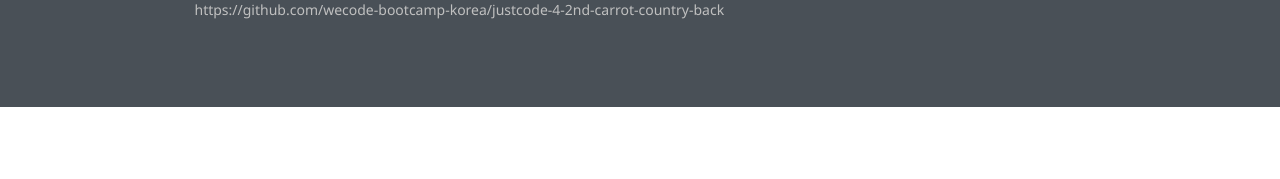
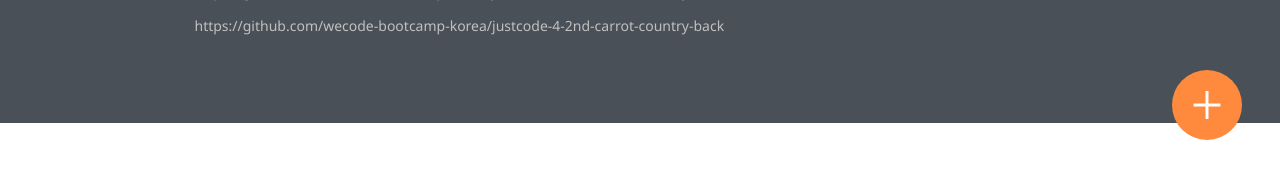
Before and after one commit to wecode-bootcamp-korea/justcode-4-2nd-carrot-country-front, a React (Create React App) app: page /district-info in a window 1280 px wide. Shown: the part 609-788 px from the top of the page. Built offline with nearby package versions, Linux system fonts and the light colour scheme; no server answers.

Commit message:
[add] 글쓰기버튼(SubmitButton)추가

```diff
--- a/src/App.js
+++ b/src/App.js
@@ -6,6 +6,7 @@
 import Footer from 'nav/Footer';
 import Main from 'pages/main/Main';
 import ProductRegister from 'pages/product/ProductRegister';
+import DistrictInfo from 'pages/DistrictInfo/DistrictInfo';
 
 function App() {
   return (
@@ -15,6 +16,7 @@
         <Routes>
           <Route path="/" element={<Main />} />
           <Route path="/product-register" element={<ProductRegister />} />
+          <Route path="/district-info" element={<DistrictInfo />} />
         </Routes>
         <Footer />
       </Provider>
--- /dev/null
+++ b/src/components/buttons/SubmitButton.js
@@ -0,0 +1,156 @@
+import { useState } from 'react';
+import styled, { keyframes, css } from 'styled-components';
+import theme from 'styles/theme';
+import { AiOutlinePlus } from 'react-icons/ai';
+
+function SubmitButton() {
+  const [isListOpen, setIsListOpen] = useState(false);
+  return (
+    <>
+      <Background isListOpen={isListOpen} />
+      <ButtonWrapper>
+        <ContentWrapper isListOpen={isListOpen}>
+          <ListWrapper isListOpen={isListOpen}>
+            <li>📥 내 물건 팔기</li>
+            <li>💌 내 소식 올리기</li>
+          </ListWrapper>
+        </ContentWrapper>
+        <StyledButton
+          isListOpen={isListOpen}
+          onClick={() => {
+            setIsListOpen(prev => !prev);
+          }}
+        >
+          <AiOutlinePlus style={{ width: '100%' }} />
+        </StyledButton>
+      </ButtonWrapper>
+    </>
+  );
+}
+
+export default SubmitButton;
+
+const turnButton = keyframes`
+    0%{
+        transform: rotate(0.5turn);
+    }
+    100%{
+        transform: rotate(0.12turn);
+    }
+`;
+
+const upList = keyframes`
+    0%{
+        height: 0px;
+        opacity: 0;
+    }
+    50%{
+        height: 100%;
+    }
+    70%{
+        height: 190%;
+        border-radius: 0.3em;
+        opacity: 0.7;
+    }
+    80%{
+        height: max-content;
+        border-radius: 0.3em;
+        opacity: 1;
+    }
+    100%{
+        height: max-content;
+        border-radius: 0.3em;
+
+    }
+`;
+
+const animateButton = css`
+  animation: ${turnButton} 0.5s ease;
+`;
+
+const animateList = css`
+  animation: ${upList} 0.5s linear;
+`;
+
+const transformButton = css`
+  transform: rotate(0.12turn);
+`;
+
+const Background = styled.div`
+  position: fixed;
+  top: 0;
+  display: ${props => (props.isListOpen ? 'block' : 'none')};
+  width: 100%;
+  height: 100%;
+  background-color: rgba(0, 0, 0, 0.6);
+  z-index: 10;
+`;
+
+const ButtonWrapper = styled.div`
+  position: fixed;
+  bottom: 4vw;
+  z-index: 20;
+  @media (max-width: 690px) {
+    right: 20px;
+  }
+  @media (min-width: 691px) and (max-width: 890px) {
+    right: 2vw;
+  }
+  @media (min-width: 891px) {
+    right: 3vw;
+  }
+`;
+
+const StyledButton = styled.button`
+  display: flex;
+  align-items: center;
+  border: none;
+  border-radius: 50%;
+  background-color: ${props => (props.isListOpen ? 'white' : theme.signColor)};
+  font-size: 40px;
+  color: ${props => (props.isListOpen ? 'black' : 'white')};
+  font-weight: bolder;
+  max-width: 70px;
+  max-height: 70px;
+  width: 7vw;
+  height: 7vw;
+  min-width: 60px;
+  min-height: 60px;
+  ${props => props.isListOpen && animateButton};
+  ${props => props.isListOpen && transformButton};
+  cursor: pointer;
+`;
+
+const ContentWrapper = styled.div`
+  position: absolute;
+  bottom: 70px;
+  right: 0;
+  display: ${props => (props.isListOpen ? 'block' : 'none')};
+  ${props => props.isListOpen && animateList}
+  width:  max-content;
+  height: max-content;
+  overflow: hidden;
+`;
+
+const ListWrapper = styled.ul`
+  flex-direction: column;
+  margin: 10px 0;
+  border-radius: 0.3em;
+  padding: 20px 10px;
+  width: max-content;
+  height: max-content;
+  background-color: white;
+  font-size: 16px;
+  font-family: 'Segoe UI', Tahoma, Geneva, Verdana, sans-serif;
+  cursor: pointer;
+
+  li {
+    padding: 10px 40px 10px 20px;
+    width: max-content;
+    color: gray;
+
+    :hover {
+      color: black;
+    }
+  }
+`;
--- a/src/nav/FooterStyled.js
+++ b/src/nav/FooterStyled.js
@@ -30,12 +30,6 @@
   @media (max-width: 690px) {
     flex-direction: column;
     align-items: center;
-  }
-
-  @media (min-width: 691px) and (max-width: 890px) {
-  }
-
-  @media (min-width: 891px) {
   }
 `;
 
--- a/src/nav/Header.js
+++ b/src/nav/Header.js
@@ -30,6 +30,9 @@
   //   navigate('');
   // };
 
+  const goToDistrictInfo = () => {
+    navigate('/district-info');
+  };
   return (
     <HeaderSize>
       <HeaderWrapper>
@@ -63,7 +66,7 @@
         </NavButton>
         <NavMenu isButtonClicked={isButtonClicked}>
           <li>동네매물</li>
-          <li>동네소식</li>
+          <li onClick={goToDistrictInfo}>동네소식</li>
           <li>|</li>
           <li>로그인</li>
           <li onClick={() => setUseOpenSignup(true)}>회원가입</li>
--- a/src/nav/HeaderStyled.js
+++ b/src/nav/HeaderStyled.js
@@ -61,7 +61,7 @@
 `;
 
 const NavMenu = styled.ul`
-  @media (max-width: 690px) {
+  @media (max-width: 890px) {
     position: absolute;
     top: 65px;
     right: 2px;
@@ -87,7 +87,7 @@
       width: max-content;
     }
   }
-
+  /*
   @media (min-width: 691px) and (max-width: 890px) {
     position: absolute;
     top: 70px;
@@ -111,7 +111,7 @@
       color: #4d5159;
       width: max-content;
     }
-  }
+  } */
 
   @media (min-width: 891px) {
     display: flex;
--- /dev/null
+++ b/src/pages/DistrictInfo/DistrictInfo.js
@@ -0,0 +1,12 @@
+import SubmitButton from 'components/buttons/SubmitButton';
+
+function DistrictInfo() {
+  return (
+    <>
+      <>얍!</>
+      <SubmitButton />
+    </>
+  );
+}
+
+export default DistrictInfo;
```
